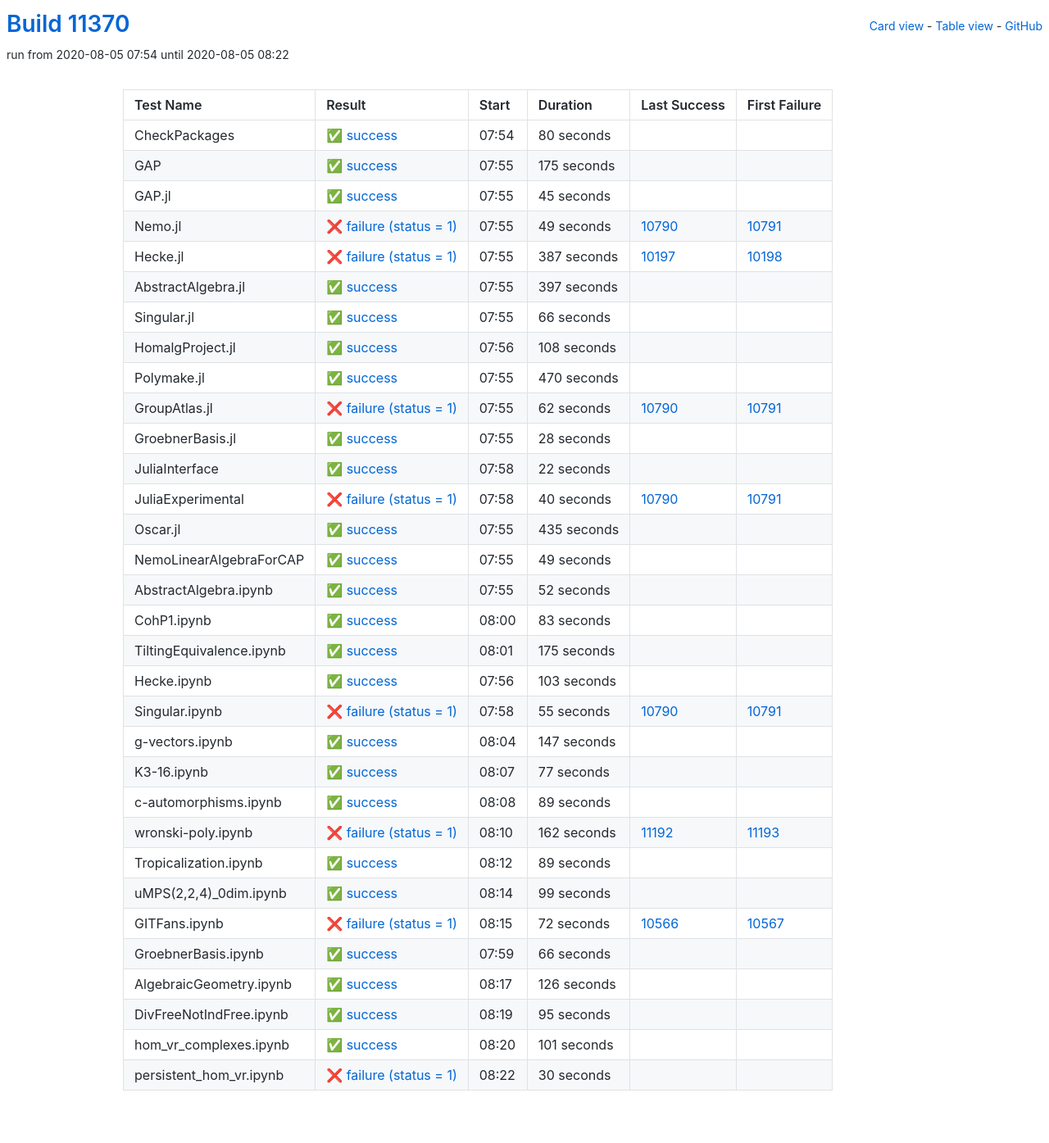
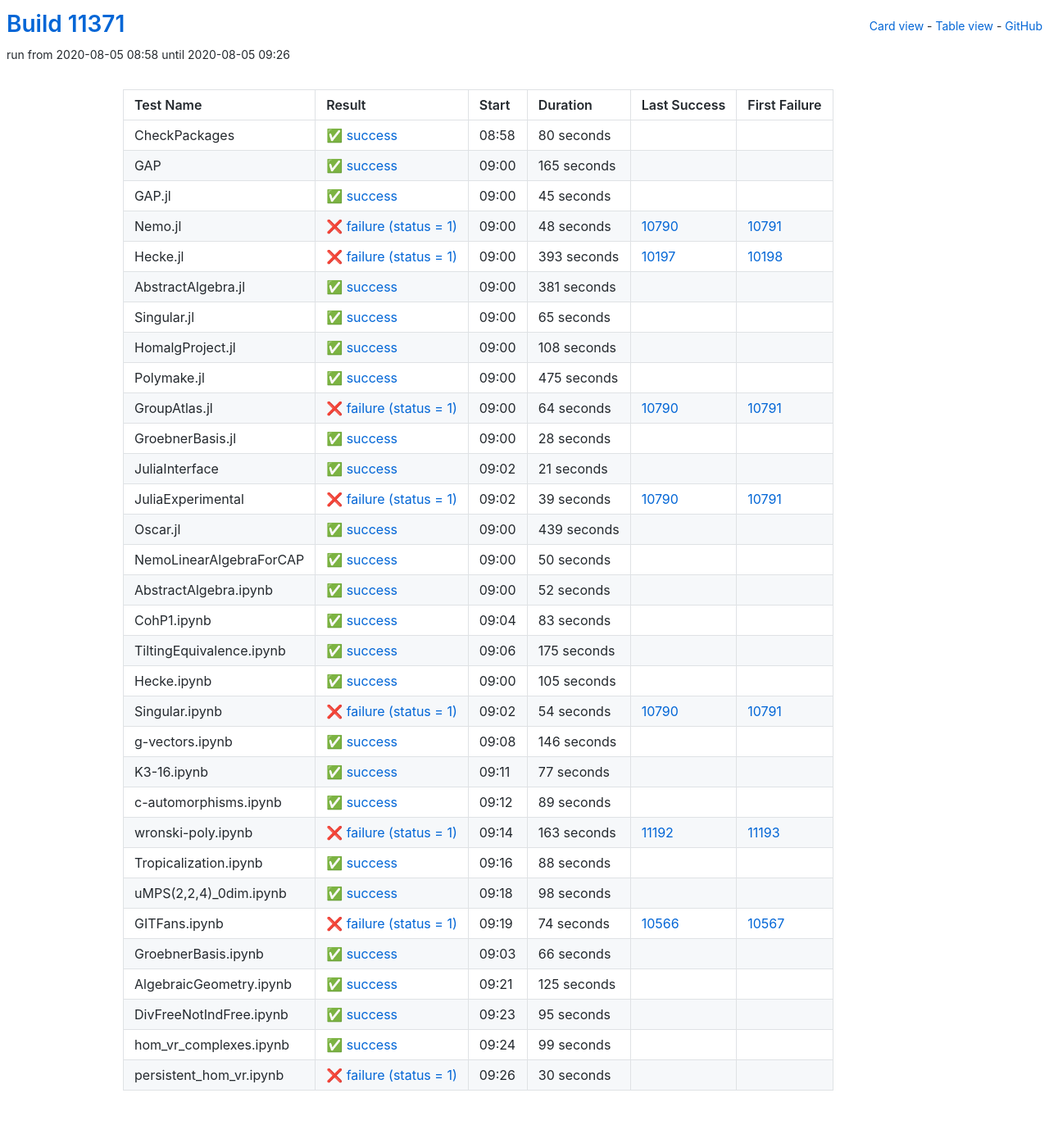
Before and after one commit to oscar-system/oscar-ci-status, a Jekyll site: the page built from table.html, in a window 1280 px wide. Shown: the whole page at 82% size. Built offline with Jekyll 4.4.1, drawn with Linux system fonts in a browser that asks for light colours.

Commit message:
Build #11371

```diff
--- a/_data/ci.yml
+++ b/_data/ci.yml
@@ -1,6 +1,6 @@
 ---
-build: 11370
-build_url: https://oscarci.mathematik.uni-kl.de/job/oscar/11370/
+build: 11371
+build_url: https://oscarci.mathematik.uni-kl.de/job/oscar/11371/
 job: oscar
 organization: oscar-system
 repo: oscar-ci-status
@@ -8,8 +8,8 @@
 tests:
 - name: CheckPackages
   id: checkpackages
-  log: https://oscarci.mathematik.uni-kl.de/job/oscar/11370/artifact/logs/build-11370/CheckPackages.log
-  start: 2020-08-05 07:54
+  log: https://oscarci.mathematik.uni-kl.de/job/oscar/11371/artifact/logs/build-11371/CheckPackages.log
+  start: 2020-08-05 08:58
   success: true
   exitcode: 0
   status: success
@@ -20,20 +20,20 @@
   first_failure_url:
 - name: GAP
   id: gap
-  log: https://oscarci.mathematik.uni-kl.de/job/oscar/11370/artifact/logs/build-11370/GAP.log
-  start: 2020-08-05 07:55
+  log: https://oscarci.mathematik.uni-kl.de/job/oscar/11371/artifact/logs/build-11371/GAP.log
+  start: 2020-08-05 09:00
   success: true
   exitcode: 0
   status: success
-  duration: 175
+  duration: 165
   last_success: false
   last_success_url:
   first_failure: false
   first_failure_url:
 - name: GAP.jl
   id: gap-jl
-  log: https://oscarci.mathematik.uni-kl.de/job/oscar/11370/artifact/logs/build-11370/GAP.jl.log
-  start: 2020-08-05 07:55
+  log: https://oscarci.mathematik.uni-kl.de/job/oscar/11371/artifact/logs/build-11371/GAP.jl.log
+  start: 2020-08-05 09:00
   success: true
   exitcode: 0
   status: success
@@ -44,56 +44,56 @@
   first_failure_url:
 - name: Nemo.jl
   id: nemo-jl
-  log: https://oscarci.mathematik.uni-kl.de/job/oscar/11370/artifact/logs/build-11370/Nemo.jl.log
-  start: 2020-08-05 07:55
+  log: https://oscarci.mathematik.uni-kl.de/job/oscar/11371/artifact/logs/build-11371/Nemo.jl.log
+  start: 2020-08-05 09:00
   success: false
   exitcode: 1
   status: failure
-  duration: 49
+  duration: 48
   last_success: 10790
   last_success_url: https://oscarci.mathematik.uni-kl.de/job/oscar/10790/
   first_failure: 10791
   first_failure_url: https://oscarci.mathematik.uni-kl.de/job/oscar/10791/
 - name: Hecke.jl
   id: hecke-jl
-  log: https://oscarci.mathematik.uni-kl.de/job/oscar/11370/artifact/logs/build-11370/Hecke.jl.log
-  start: 2020-08-05 07:55
+  log: https://oscarci.mathematik.uni-kl.de/job/oscar/11371/artifact/logs/build-11371/Hecke.jl.log
+  start: 2020-08-05 09:00
   success: false
   exitcode: 1
   status: failure
-  duration: 387
+  duration: 393
   last_success: 10197
   last_success_url: https://oscarci.mathematik.uni-kl.de/job/oscar/10197/
   first_failure: 10198
   first_failure_url: https://oscarci.mathematik.uni-kl.de/job/oscar/10198/
 - name: AbstractAlgebra.jl
   id: abstractalgebra-jl
-  log: https://oscarci.mathematik.uni-kl.de/job/oscar/11370/artifact/logs/build-11370/AbstractAlgebra.jl.log
-  start: 2020-08-05 07:55
+  log: https://oscarci.mathematik.uni-kl.de/job/oscar/11371/artifact/logs/build-11371/AbstractAlgebra.jl.log
+  start: 2020-08-05 09:00
   success: true
   exitcode: 0
   status: success
-  duration: 397
+  duration: 381
   last_success: false
   last_success_url:
   first_failure: false
   first_failure_url:
 - name: Singular.jl
   id: singular-jl
-  log: https://oscarci.mathematik.uni-kl.de/job/oscar/11370/artifact/logs/build-11370/Singular.jl.log
-  start: 2020-08-05 07:55
+  log: https://oscarci.mathematik.uni-kl.de/job/oscar/11371/artifact/logs/build-11371/Singular.jl.log
+  start: 2020-08-05 09:00
   success: true
   exitcode: 0
   status: success
-  duration: 66
+  duration: 65
   last_success: false
   last_success_url:
   first_failure: false
   first_failure_url:
 - name: HomalgProject.jl
   id: homalgproject-jl
-  log: https://oscarci.mathematik.uni-kl.de/job/oscar/11370/artifact/logs/build-11370/HomalgProject.jl.log
-  start: 2020-08-05 07:56
+  log: https://oscarci.mathematik.uni-kl.de/job/oscar/11371/artifact/logs/build-11371/HomalgProject.jl.log
+  start: 2020-08-05 09:00
   success: true
   exitcode: 0
   status: success
@@ -104,32 +104,32 @@
   first_failure_url:
 - name: Polymake.jl
   id: polymake-jl
-  log: https://oscarci.mathematik.uni-kl.de/job/oscar/11370/artifact/logs/build-11370/Polymake.jl.log
-  start: 2020-08-05 07:55
+  log: https://oscarci.mathematik.uni-kl.de/job/oscar/11371/artifact/logs/build-11371/Polymake.jl.log
+  start: 2020-08-05 09:00
   success: true
   exitcode: 0
   status: success
-  duration: 470
+  duration: 475
   last_success: false
   last_success_url:
   first_failure: false
   first_failure_url:
 - name: GroupAtlas.jl
   id: groupatlas-jl
-  log: https://oscarci.mathematik.uni-kl.de/job/oscar/11370/artifact/logs/build-11370/GroupAtlas.jl.log
-  start: 2020-08-05 07:55
+  log: https://oscarci.mathematik.uni-kl.de/job/oscar/11371/artifact/logs/build-11371/GroupAtlas.jl.log
+  start: 2020-08-05 09:00
   success: false
   exitcode: 1
   status: failure
-  duration: 62
+  duration: 64
   last_success: 10790
   last_success_url: https://oscarci.mathematik.uni-kl.de/job/oscar/10790/
   first_failure: 10791
   first_failure_url: https://oscarci.mathematik.uni-kl.de/job/oscar/10791/
 - name: GroebnerBasis.jl
   id: groebnerbasis-jl
-  log: https://oscarci.mathematik.uni-kl.de/job/oscar/11370/artifact/logs/build-11370/GroebnerBasis.jl.log
-  start: 2020-08-05 07:55
+  log: https://oscarci.mathematik.uni-kl.de/job/oscar/11371/artifact/logs/build-11371/GroebnerBasis.jl.log
+  start: 2020-08-05 09:00
   success: true
   exitcode: 0
   status: success
@@ -140,56 +140,56 @@
   first_failure_url:
 - name: JuliaInterface
   id: juliainterface
-  log: https://oscarci.mathematik.uni-kl.de/job/oscar/11370/artifact/logs/build-11370/JuliaInterface.log
-  start: 2020-08-05 07:58
+  log: https://oscarci.mathematik.uni-kl.de/job/oscar/11371/artifact/logs/build-11371/JuliaInterface.log
+  start: 2020-08-05 09:02
   success: true
   exitcode: 0
   status: success
-  duration: 22
+  duration: 21
   last_success: false
   last_success_url:
   first_failure: false
   first_failure_url:
 - name: JuliaExperimental
   id: juliaexperimental
-  log: https://oscarci.mathematik.uni-kl.de/job/oscar/11370/artifact/logs/build-11370/JuliaExperimental.log
-  start: 2020-08-05 07:58
+  log: https://oscarci.mathematik.uni-kl.de/job/oscar/11371/artifact/logs/build-11371/JuliaExperimental.log
+  start: 2020-08-05 09:02
   success: false
   exitcode: 1
   status: failure
-  duration: 40
+  duration: 39
   last_success: 10790
   last_success_url: https://oscarci.mathematik.uni-kl.de/job/oscar/10790/
   first_failure: 10791
   first_failure_url: https://oscarci.mathematik.uni-kl.de/job/oscar/10791/
 - name: Oscar.jl
   id: oscar-jl
-  log: https://oscarci.mathematik.uni-kl.de/job/oscar/11370/artifact/logs/build-11370/Oscar.jl.log
-  start: 2020-08-05 07:55
+  log: https://oscarci.mathematik.uni-kl.de/job/oscar/11371/artifact/logs/build-11371/Oscar.jl.log
+  start: 2020-08-05 09:00
   success: true
   exitcode: 0
   status: success
-  duration: 435
+  duration: 439
   last_success: false
   last_success_url:
   first_failure: false
   first_failure_url:
 - name: NemoLinearAlgebraForCAP
   id: nemolinearalgebraforcap
-  log: https://oscarci.mathematik.uni-kl.de/job/oscar/11370/artifact/logs/build-11370/NemoLinearAlgebraForCAP.log
-  start: 2020-08-05 07:55
+  log: https://oscarci.mathematik.uni-kl.de/job/oscar/11371/artifact/logs/build-11371/NemoLinearAlgebraForCAP.log
+  start: 2020-08-05 09:00
   success: true
   exitcode: 0
   status: success
-  duration: 49
+  duration: 50
   last_success: false
   last_success_url:
   first_failure: false
   first_failure_url:
 - name: AbstractAlgebra.ipynb
   id: abstractalgebra-ipynb
-  log: https://oscarci.mathematik.uni-kl.de/job/oscar/11370/artifact/logs/build-11370/AbstractAlgebra.ipynb.log
-  start: 2020-08-05 07:55
+  log: https://oscarci.mathematik.uni-kl.de/job/oscar/11371/artifact/logs/build-11371/AbstractAlgebra.ipynb.log
+  start: 2020-08-05 09:00
   success: true
   exitcode: 0
   status: success
@@ -200,8 +200,8 @@
   first_failure_url:
 - name: CohP1.ipynb
   id: cohp1-ipynb
-  log: https://oscarci.mathematik.uni-kl.de/job/oscar/11370/artifact/logs/build-11370/CohP1.ipynb.log
-  start: 2020-08-05 08:00
+  log: https://oscarci.mathematik.uni-kl.de/job/oscar/11371/artifact/logs/build-11371/CohP1.ipynb.log
+  start: 2020-08-05 09:04
   success: true
   exitcode: 0
   status: success
@@ -212,8 +212,8 @@
   first_failure_url:
 - name: TiltingEquivalence.ipynb
   id: tiltingequivalence-ipynb
-  log: https://oscarci.mathematik.uni-kl.de/job/oscar/11370/artifact/logs/build-11370/TiltingEquivalence.ipynb.log
-  start: 2020-08-05 08:01
+  log: https://oscarci.mathematik.uni-kl.de/job/oscar/11371/artifact/logs/build-11371/TiltingEquivalence.ipynb.log
+  start: 2020-08-05 09:06
   success: true
   exitcode: 0
   status: success
@@ -224,44 +224,44 @@
   first_failure_url:
 - name: Hecke.ipynb
   id: hecke-ipynb
-  log: https://oscarci.mathematik.uni-kl.de/job/oscar/11370/artifact/logs/build-11370/Hecke.ipynb.log
-  start: 2020-08-05 07:56
+  log: https://oscarci.mathematik.uni-kl.de/job/oscar/11371/artifact/logs/build-11371/Hecke.ipynb.log
+  start: 2020-08-05 09:00
   success: true
   exitcode: 0
   status: success
-  duration: 103
+  duration: 105
   last_success: false
   last_success_url:
   first_failure: false
   first_failure_url:
 - name: Singular.ipynb
   id: singular-ipynb
-  log: https://oscarci.mathematik.uni-kl.de/job/oscar/11370/artifact/logs/build-11370/Singular.ipynb.log
-  start: 2020-08-05 07:58
+  log: https://oscarci.mathematik.uni-kl.de/job/oscar/11371/artifact/logs/build-11371/Singular.ipynb.log
+  start: 2020-08-05 09:02
   success: false
   exitcode: 1
   status: failure
-  duration: 55
+  duration: 54
   last_success: 10790
   last_success_url: https://oscarci.mathematik.uni-kl.de/job/oscar/10790/
   first_failure: 10791
   first_failure_url: https://oscarci.mathematik.uni-kl.de/job/oscar/10791/
 - name: g-vectors.ipynb
   id: g-vectors-ipynb
-  log: https://oscarci.mathematik.uni-kl.de/job/oscar/11370/artifact/logs/build-11370/g-vectors.ipynb.log
-  start: 2020-08-05 08:04
+  log: https://oscarci.mathematik.uni-kl.de/job/oscar/11371/artifact/logs/build-11371/g-vectors.ipynb.log
+  start: 2020-08-05 09:08
   success: true
   exitcode: 0
   status: success
-  duration: 147
+  duration: 146
   last_success: false
   last_success_url:
   first_failure: false
   first_failure_url:
 - name: K3-16.ipynb
   id: k3-16-ipynb
-  log: https://oscarci.mathematik.uni-kl.de/job/oscar/11370/artifact/logs/build-11370/K3-16.ipynb.log
-  start: 2020-08-05 08:07
+  log: https://oscarci.mathematik.uni-kl.de/job/oscar/11371/artifact/logs/build-11371/K3-16.ipynb.log
+  start: 2020-08-05 09:11
   success: true
   exitcode: 0
   status: success
@@ -272,8 +272,8 @@
   first_failure_url:
 - name: c-automorphisms.ipynb
   id: c-automorphisms-ipynb
-  log: https://oscarci.mathematik.uni-kl.de/job/oscar/11370/artifact/logs/build-11370/c-automorphisms.ipynb.log
-  start: 2020-08-05 08:08
+  log: https://oscarci.mathematik.uni-kl.de/job/oscar/11371/artifact/logs/build-11371/c-automorphisms.ipynb.log
+  start: 2020-08-05 09:12
   success: true
   exitcode: 0
   status: success
@@ -284,56 +284,56 @@
   first_failure_url:
 - name: wronski-poly.ipynb
   id: wronski-poly-ipynb
-  log: https://oscarci.mathematik.uni-kl.de/job/oscar/11370/artifact/logs/build-11370/wronski-poly.ipynb.log
-  start: 2020-08-05 08:10
+  log: https://oscarci.mathematik.uni-kl.de/job/oscar/11371/artifact/logs/build-11371/wronski-poly.ipynb.log
+  start: 2020-08-05 09:14
   success: false
   exitcode: 1
   status: failure
-  duration: 162
+  duration: 163
   last_success: 11192
   last_success_url: https://oscarci.mathematik.uni-kl.de/job/oscar/11192/
   first_failure: 11193
   first_failure_url: https://oscarci.mathematik.uni-kl.de/job/oscar/11193/
 - name: Tropicalization.ipynb
   id: tropicalization-ipynb
-  log: https://oscarci.mathematik.uni-kl.de/job/oscar/11370/artifact/logs/build-11370/Tropicalization.ipynb.log
-  start: 2020-08-05 08:12
+  log: https://oscarci.mathematik.uni-kl.de/job/oscar/11371/artifact/logs/build-11371/Tropicalization.ipynb.log
+  start: 2020-08-05 09:16
   success: true
   exitcode: 0
   status: success
-  duration: 89
+  duration: 88
   last_success: false
   last_success_url:
   first_failure: false
   first_failure_url:
 - name: uMPS(2,2,4)_0dim.ipynb
   id: umps-2-2-4-0dim-ipynb
-  log: https://oscarci.mathematik.uni-kl.de/job/oscar/11370/artifact/logs/build-11370/uMPS-2-2-4-_0dim.ipynb.log
-  start: 2020-08-05 08:14
+  log: https://oscarci.mathematik.uni-kl.de/job/oscar/11371/artifact/logs/build-11371/uMPS-2-2-4-_0dim.ipynb.log
+  start: 2020-08-05 09:18
   success: true
   exitcode: 0
   status: success
-  duration: 99
+  duration: 98
   last_success: false
   last_success_url:
   first_failure: false
   first_failure_url:
 - name: GITFans.ipynb
   id: gitfans-ipynb
-  log: https://oscarci.mathematik.uni-kl.de/job/oscar/11370/artifact/logs/build-11370/GITFans.ipynb.log
-  start: 2020-08-05 08:15
+  log: https://oscarci.mathematik.uni-kl.de/job/oscar/11371/artifact/logs/build-11371/GITFans.ipynb.log
+  start: 2020-08-05 09:19
   success: false
   exitcode: 1
   status: failure
-  duration: 72
+  duration: 74
   last_success: 10566
   last_success_url: https://oscarci.mathematik.uni-kl.de/job/oscar/10566/
   first_failure: 10567
   first_failure_url: https://oscarci.mathematik.uni-kl.de/job/oscar/10567/
 - name: GroebnerBasis.ipynb
   id: groebnerbasis-ipynb
-  log: https://oscarci.mathematik.uni-kl.de/job/oscar/11370/artifact/logs/build-11370/GroebnerBasis.ipynb.log
-  start: 2020-08-05 07:59
+  log: https://oscarci.mathematik.uni-kl.de/job/oscar/11371/artifact/logs/build-11371/GroebnerBasis.ipynb.log
+  start: 2020-08-05 09:03
   success: true
   exitcode: 0
   status: success
@@ -344,20 +344,20 @@
   first_failure_url:
 - name: AlgebraicGeometry.ipynb
   id: algebraicgeometry-ipynb
-  log: https://oscarci.mathematik.uni-kl.de/job/oscar/11370/artifact/logs/build-11370/AlgebraicGeometry.ipynb.log
-  start: 2020-08-05 08:17
+  log: https://oscarci.mathematik.uni-kl.de/job/oscar/11371/artifact/logs/build-11371/AlgebraicGeometry.ipynb.log
+  start: 2020-08-05 09:21
   success: true
   exitcode: 0
   status: success
-  duration: 126
+  duration: 125
   last_success: false
   last_success_url:
   first_failure: false
   first_failure_url:
 - name: DivFreeNotIndFree.ipynb
   id: divfreenotindfree-ipynb
-  log: https://oscarci.mathematik.uni-kl.de/job/oscar/11370/artifact/logs/build-11370/DivFreeNotIndFree.ipynb.log
-  start: 2020-08-05 08:19
+  log: https://oscarci.mathematik.uni-kl.de/job/oscar/11371/artifact/logs/build-11371/DivFreeNotIndFree.ipynb.log
+  start: 2020-08-05 09:23
   success: true
   exitcode: 0
   status: success
@@ -368,20 +368,20 @@
   first_failure_url:
 - name: hom_vr_complexes.ipynb
   id: hom-vr-complexes-ipynb
-  log: https://oscarci.mathematik.uni-kl.de/job/oscar/11370/artifact/logs/build-11370/hom_vr_complexes.ipynb.log
-  start: 2020-08-05 08:20
+  log: https://oscarci.mathematik.uni-kl.de/job/oscar/11371/artifact/logs/build-11371/hom_vr_complexes.ipynb.log
+  start: 2020-08-05 09:24
   success: true
   exitcode: 0
   status: success
-  duration: 101
+  duration: 99
   last_success: false
   last_success_url:
   first_failure: false
   first_failure_url:
 - name: persistent_hom_vr.ipynb
   id: persistent-hom-vr-ipynb
-  log: https://oscarci.mathematik.uni-kl.de/job/oscar/11370/artifact/logs/build-11370/persistent_hom_vr.ipynb.log
-  start: 2020-08-05 08:22
+  log: https://oscarci.mathematik.uni-kl.de/job/oscar/11371/artifact/logs/build-11371/persistent_hom_vr.ipynb.log
+  start: 2020-08-05 09:26
   success: false
   exitcode: 1
   status: failure
```
Also changed, not shown: README.md.
